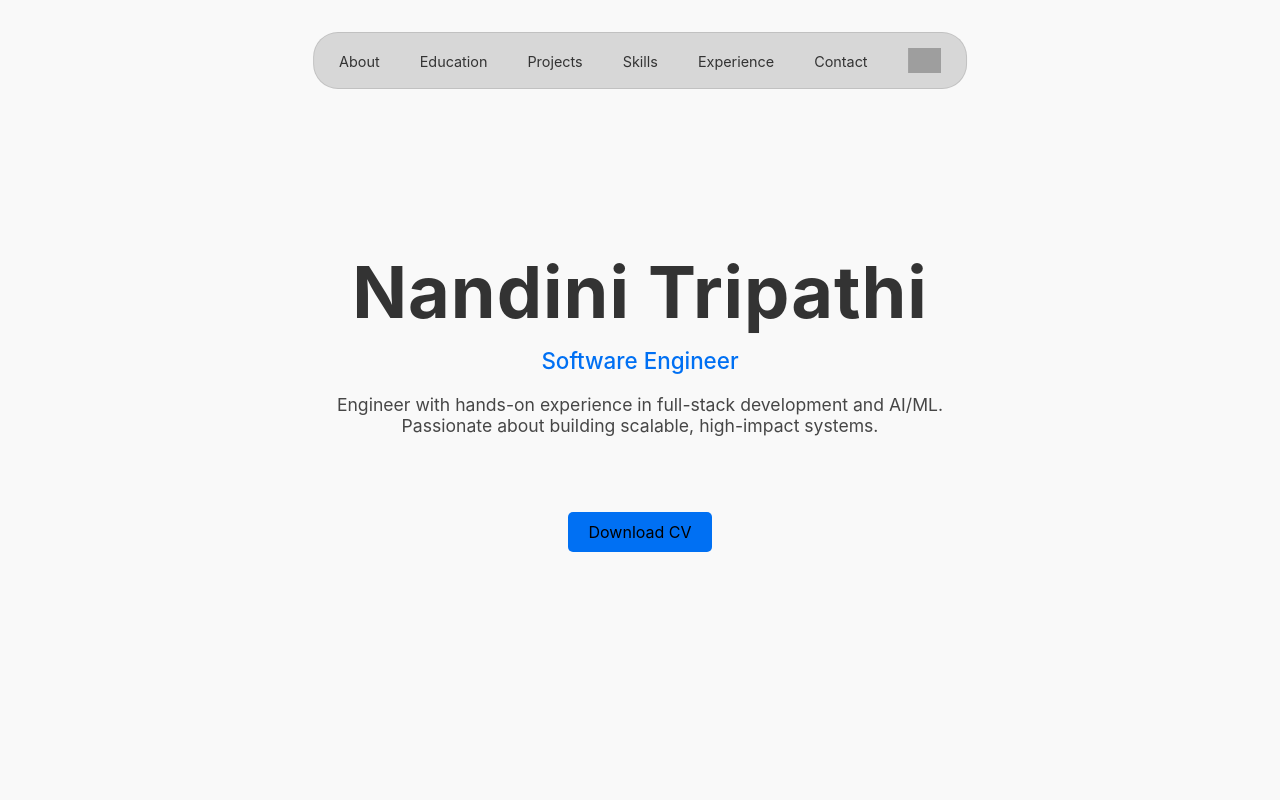
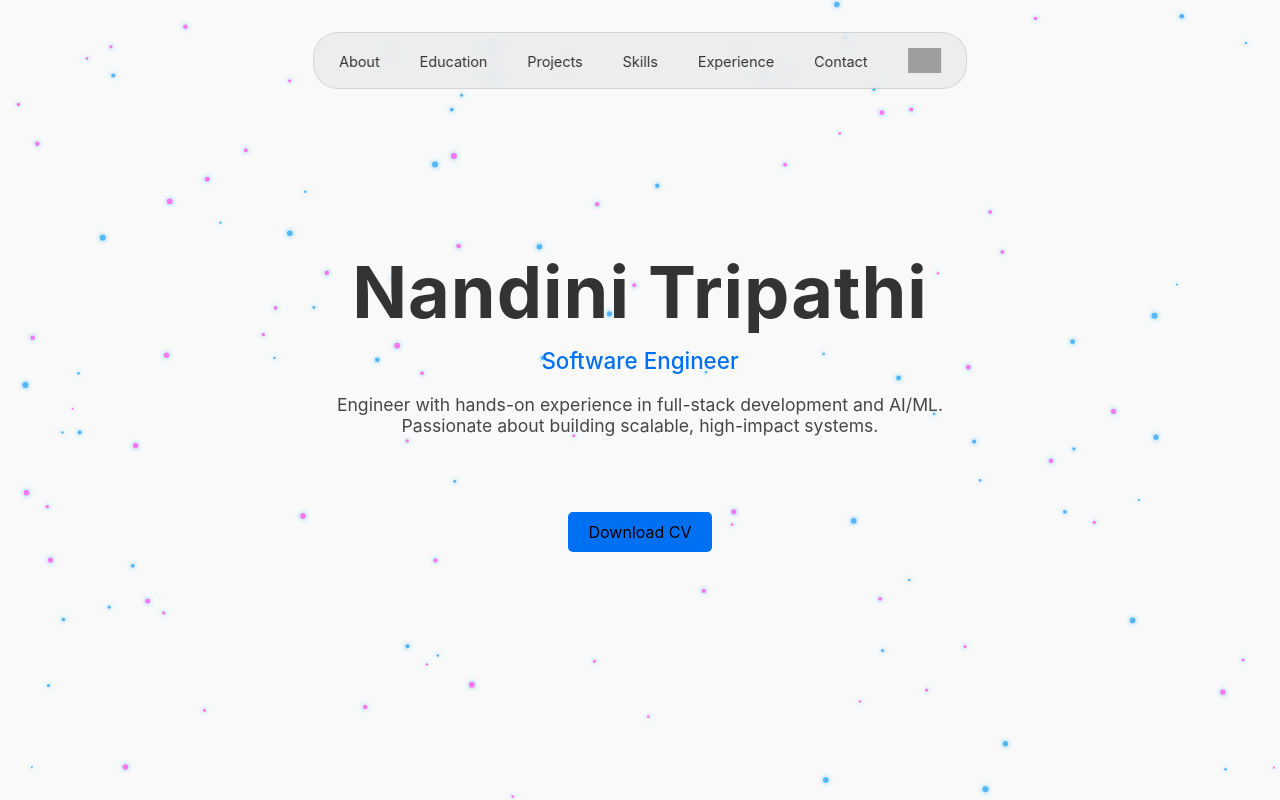
Before and after one commit to nyndyny/Portfolio, a React (Create React App) app in the folder frontend/: page / in a window 1280 px wide. Shown: the top 800 px of the page. Built offline with nearby package versions, Linux system fonts and the light colour scheme; grey boxes are pictures that could not be loaded.

Commit message:
added effects

```diff
--- a/frontend/package.json
+++ b/frontend/package.json
@@ -8,6 +8,8 @@
     "@testing-library/jest-dom": "^6.9.1",
     "@testing-library/react": "^16.3.1",
     "@testing-library/user-event": "^13.5.0",
+    "@tsparticles/react": "^3.0.0",
+    "@tsparticles/slim": "^3.9.1",
     "react": "^19.2.3",
     "react-dom": "^19.2.3",
     "react-scripts": "5.0.1",
--- a/frontend/src/components/Contact.js
+++ b/frontend/src/components/Contact.js
@@ -1,14 +1,17 @@
 export default function Contact() {
   return (
-    <section id="contact">
-      <h2 className="section-header">Contact</h2>
-      <p>Email: nandinitripathi210@gmail.com</p>
-      <p>
-        GitHub: <a href="https://github.com/nyndyny" target="_blank" rel="noreferrer">github.com/nyndyny</a>
-      </p>
-      <p>
-        LinkedIn: <a href="https://www.linkedin.com/in/nandini-tripathi/" target="_blank" rel="noreferrer">linkedin.com/in/nandinitripathi</a>
-      </p>
+    <section id="contact" className="section">
+      <h2 className="section-header">Contact Me</h2>
+      <form
+        className="contact-form"
+        action="https://formspree.io/f/mbdlnjgp"
+        method="POST"
+      >
+        <input type="text" name="name" placeholder="Your Name" required />
+        <input type="email" name="email" placeholder="Your Email" required />
+        <textarea name="message" placeholder="Your Message" required></textarea>
+        <button type="submit">Send Message</button>
+      </form>
     </section>
   );
 }
--- /dev/null
+++ b/frontend/src/components/Effects.js
@@ -0,0 +1,119 @@
+import { useEffect, useState } from "react";
+import Particles, { initParticlesEngine } from "@tsparticles/react";
+import { loadSlim } from "@tsparticles/slim";
+
+const Effects = () => {
+    const [ init, setInit ] = useState(false);
+
+    useEffect(() => {
+        initParticlesEngine(async (engine) => {
+            await loadSlim(engine);
+        }).then(() => {
+            setInit(true);
+        });
+    }, []);
+
+    const particlesLoaded = (container) => {
+        console.log(container);
+    };
+
+    return (
+        <>
+        { init && (<Particles
+            id="tsparticles"
+            className="tsparticles"
+            particlesLoaded={particlesLoaded}
+            options={{
+                fullScreen: {
+                    enable: false
+                },
+                background: {
+                    color: {
+                        value: "transparent",
+                    },
+                },
+                fpsLimit: 60,
+                interactivity: {
+                    events: {
+                        onClick: {
+                            enable: true,
+                            mode: "push",
+                        },
+                        onHover: {
+                            enable: true,
+                            mode: "grab",
+                        },
+                        resize: true,
+                    },
+                    modes: {
+                        push: {
+                            quantity: 5,
+                        },
+                        grab: {
+                            distance: 200,
+                            duration: 0.4,
+                            links: {
+                                color: "#a7a8aa",
+                                opacity: 0.8,
+                                blink: false,
+                                consent: false
+                            }
+                        },
+                    },
+                },
+                particles: {
+                    shadow: {
+                    enable: true,
+                    color: "#5ec3ea",
+                    blur: 5
+                },
+                    number: {
+                        value: 250,
+                        density: {
+                            enable: true,
+                            area: 800
+                        }
+                    },
+                    color: {
+                        // value: ["#f95252", "#f9a676"]
+                        value: ["#52b6f9", "#f976f0"]
+                    },
+                    shape: {
+                        type: "circle"
+                    },
+                    opacity: {
+                        value: 1
+                    },
+                    size: {
+                        value: {
+                            min: 1,
+                            max: 3
+                        }
+                    },
+                    // links: {
+                    //     enable: true,
+                    //     distance: 150,
+                    //     color: "#808080",
+                    //     opacity: 0.4,
+                    //     width: 1
+                    // },
+                    move: {
+                        enable: true,
+                        speed: 1,
+                        direction: "none",
+                        random: false,
+                        straight: false,
+                        outModes: {
+                            default: "bounce"
+                        }
+                    }
+                },
+                detectRetina: true,
+        }}
+        />
+    )}
+    </>
+    );
+}
+
+export default Effects;
--- a/frontend/src/components/Hero.js
+++ b/frontend/src/components/Hero.js
@@ -1,6 +1,9 @@
+import Effects from "./Effects";
+
 export default function Hero() {
     return (
     <section className="hero">
+        <Effects className="tsparticles" />
         <h1 className="hero-name">Nandini Tripathi</h1>
 
         <h2 className="hero-title">
--- a/frontend/src/components/Navbar.js
+++ b/frontend/src/components/Navbar.js
@@ -38,10 +38,10 @@ export default function Navbar({ darkMode, setDarkMode }) {
           <button
           className="theme-toggle"
           onClick={() =>
-            setDarkMode(darkMode === "dark" ? "light" : !darkMode)
+            setDarkMode(darkMode => !darkMode)
           }
         >
-          {darkMode === "light" ?
+          {!darkMode ?
             <img
                 src="https://cdn-icons-png.freepik.com/256/5261/5261906.png?semt=ais_white_label"
                 alt="dark mode"
@@ -59,21 +59,3 @@ export default function Navbar({ darkMode, setDarkMode }) {
     </>
   );
 }
-
-// export default function Navbar({ darkMode, setDarkMode }) {
-//     return (
-//       <nav className="navbar">
-//         <ul>
-//           <li><a href="#about">About</a></li>
-//           <li><a href="#education">Education</a></li>
-//           <li><a href="#projects">Projects</a></li>
-//           <li><a href="#skills">Skills</a></li>
-//           <li><a href="#experience">Experience</a></li>
-//           <li><a href="#contact">Contact</a></li>
-//         </ul>
-//         <button className="theme-toggle" onClick={() => setDarkMode(!darkMode)}>
-//           {darkMode ? "☀️ Light" : "🌙 Dark"}
-//         </button>
-//       </nav>
-//     );
-// }
--- a/frontend/src/index.css
+++ b/frontend/src/index.css
@@ -53,16 +53,17 @@ section {
 .navbar {
   margin: 32px auto;
   width: fit-content;
-
+  z-index: 2;
   padding: 15px 25px;
   display: flex;
   /* gap: auto; */
   align-items: center;
   justify-content: space-between;
-  position: absolute;
+  position: fixed;
   border-radius: 25px;
-  background: var(--card);
-  /* backdrop-filter: blur(12px); */
+  background: color-mix(in srgb, var(--card) 35%, transparent);
+  backdrop-filter: blur(8px);
+  -webkit-backdrop-filter: blur(8px);
   border: 1px solid var(--border);
 
   left: 50%;
@@ -183,6 +184,7 @@ section {
 .hero {
   min-height: 100vh;
   display: flex;
+  /* position: relative; */
   flex-direction: column;
   justify-content: center;
   align-items: center;
@@ -190,6 +192,8 @@ section {
   background: var(--bg);
   color: var(--text);
   padding: 0 10%;
+  z-index: 5;
+  box-shadow: 0 8px 22px rgba(0, 0, 0, 0.2);
 }
 
 .hero-name {
@@ -197,6 +201,11 @@ section {
   font-weight: 700;
   margin: 0;
   letter-spacing: 1px;
+}
+
+.hero > * {
+  position: relative;
+  z-index: 1;
 }
 
 .hero-title {
@@ -292,3 +301,50 @@ section {
   margin-top: 12px;
   font-weight: 500;
 }
+
+/* Contact */
+
+.contact-form {
+  max-width: 600px;
+  display: flex;
+  flex-direction: column;
+  gap: 20px;
+}
+
+.contact-form input,
+.contact-form textarea {
+  padding: 16px;
+  border-radius: 10px;
+  border: 1px solid var(--border);
+  background: var(--bg-soft);
+  color: var(--text);
+  resize: none;
+}
+
+.contact-form button {
+  margin-top: 10px;
+  padding: 16px;
+  border-radius: 30px;
+  border: none;
+  background: var(--accent);
+  color: white;
+  cursor: pointer;
+  transition: transform 0.3s ease, box-shadow 0.3s ease;
+}
+
+.contact-form button:hover {
+  transform: translateY(-3px);
+  box-shadow: 0 0 25px var(--accent-soft);
+}
+
+/* Effects */
+
+#tsparticles {
+  position: absolute;
+  inset: 0;
+  width: 100%;
+  height: 100%;
+  z-index: 0;
+  pointer-events: none;
+  overflow: hidden;
+}
```
Also changed, not shown: 1 other file (tests, documents, lock files or other folders).
